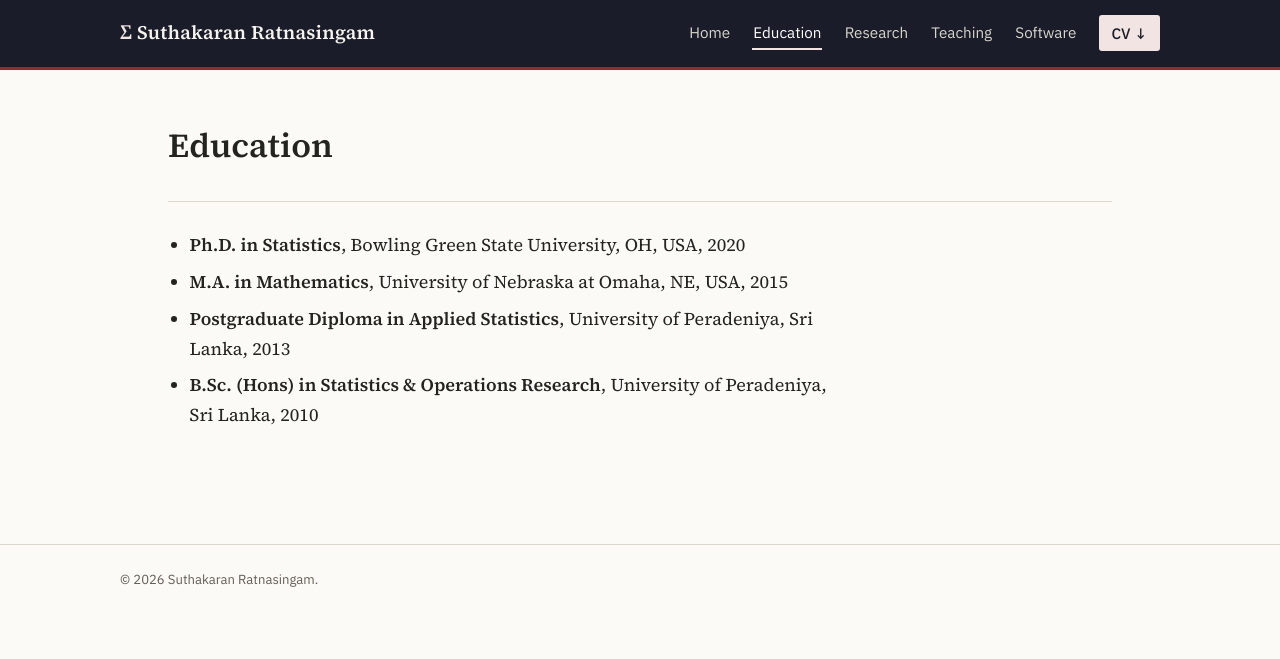
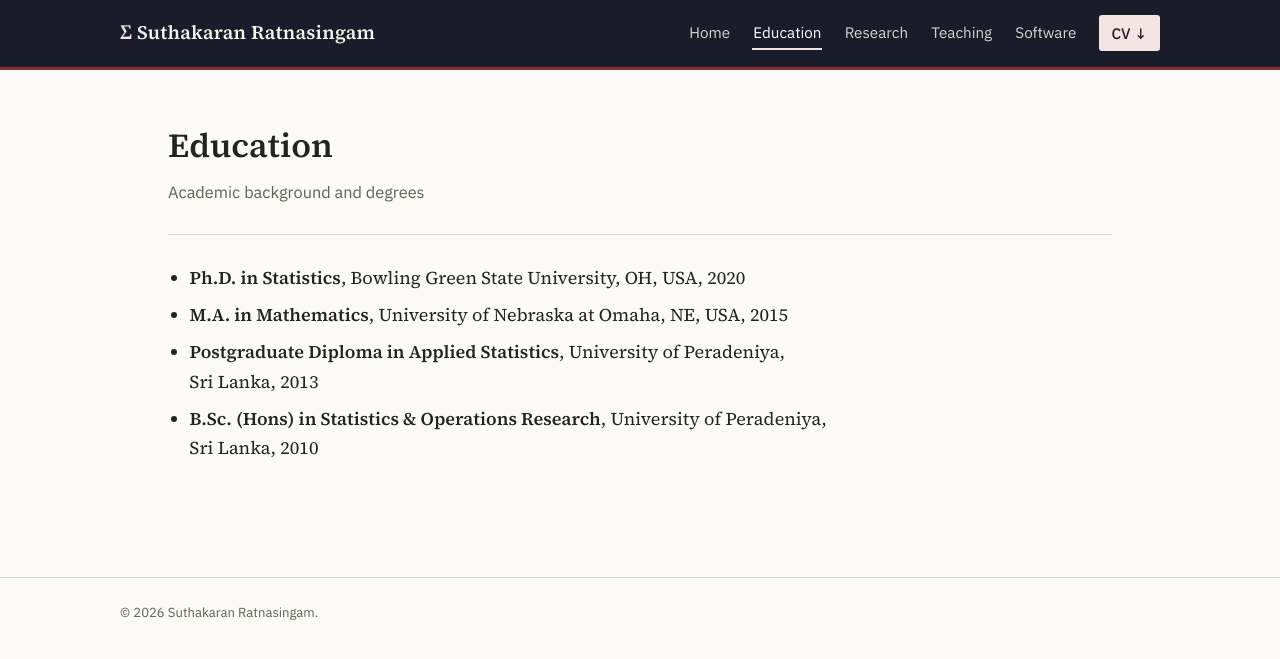
Before and after one commit to suthakaranr/suthakaranr.github.io, a Jekyll site: the page built from pages/Education.md, in a window 1280 px wide. Shown: the top 659 px of the page. Built offline with Jekyll 4.4.1, drawn with Linux system fonts in a browser that asks for light colours.

Commit message:
Add files via upload

```diff
--- a/pages/Education.md
+++ b/pages/Education.md
@@ -1,9 +1,10 @@
 ---
 layout: page
 title: Education
+description: Academic background and degrees
 ---
 
 * **Ph.D. in Statistics**, Bowling Green State University, OH, USA, 2020
 * **M.A. in Mathematics**, University of Nebraska at Omaha, NE, USA, 2015
-* **Postgraduate Diploma in Applied Statistics**, University of Peradeniya, Sri Lanka, 2013
-* **B.Sc. (Hons) in Statistics & Operations Research**, University of Peradeniya, Sri Lanka, 2010
+* **Postgraduate Diploma in Applied Statistics**, University of Peradeniya, Sri&nbsp;Lanka, 2013
+* **B.Sc. (Hons) in Statistics & Operations Research**, University of Peradeniya, Sri&nbsp;Lanka, 2010
```
